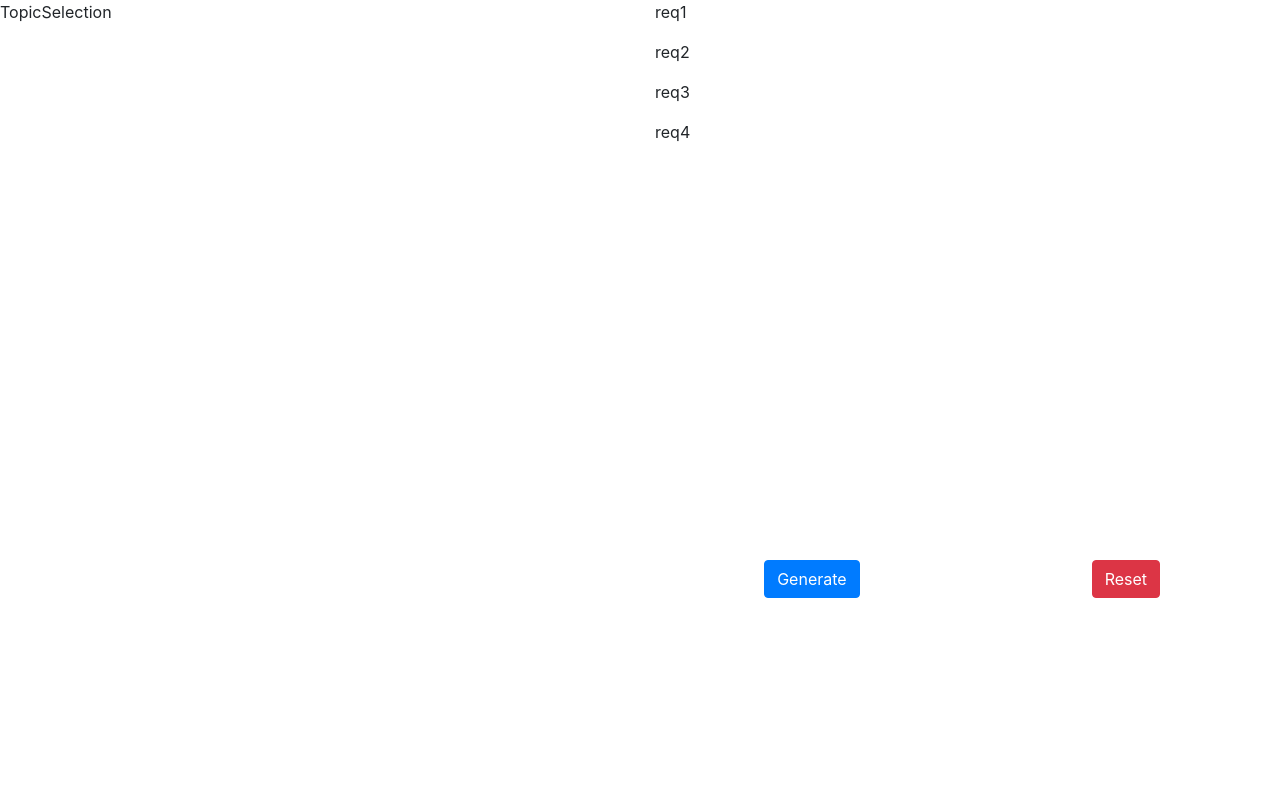
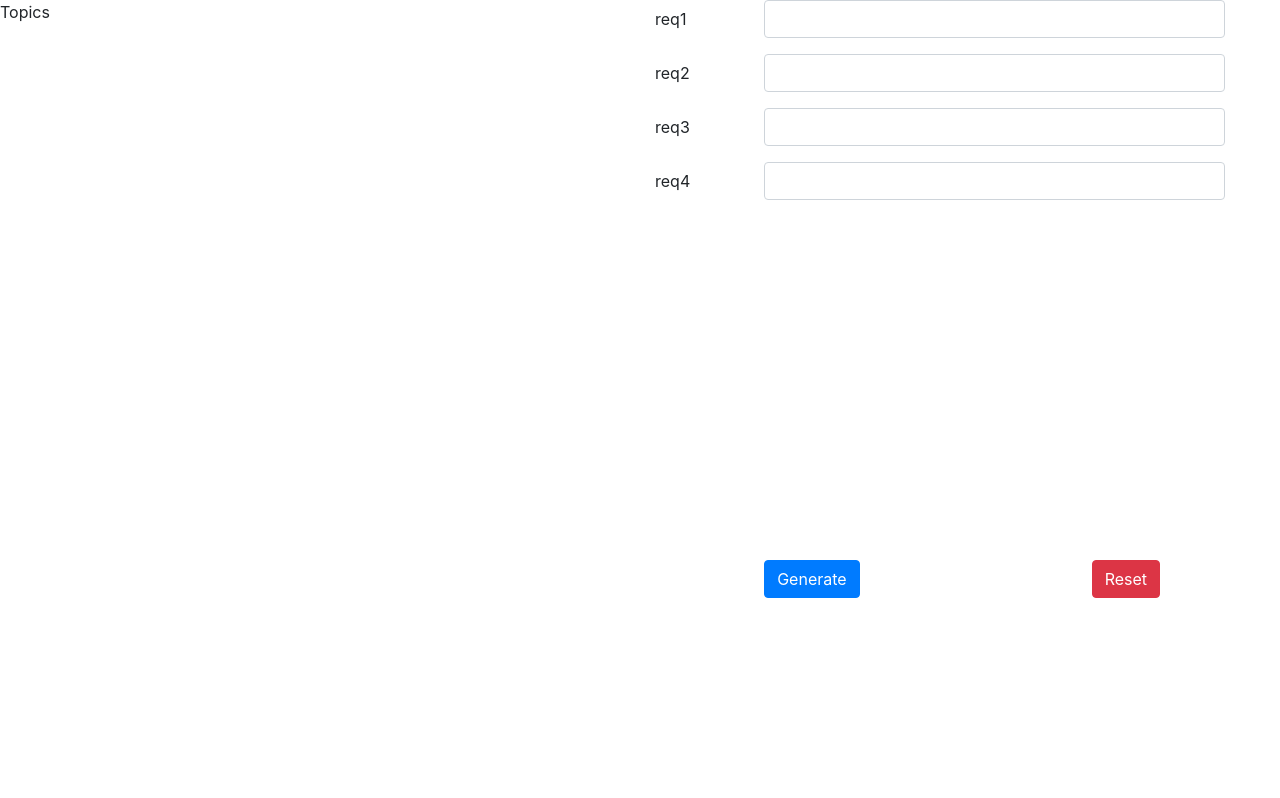
Before and after one commit to emailBuilderDBFU/emailBuilderDBFU.github.io, a React (Create React App) app: page / in a window 1280 px wide. Shown: the top 798 px of the page. Built offline with nearby package versions, Linux system fonts and the light colour scheme.

Commit message:
Requirement Selection now has input textbox.

```diff
--- a/src/components/LeftPane.js
+++ b/src/components/LeftPane.js
@@ -1,12 +1,12 @@
 import React from 'react';
-import {TopicSelection} from './TopicSelection';
+import {Topics} from './Topics';
 
 export class LeftPane extends React.Component {
 
 	render() {
 		return (
 			<div className="LeftPane">
-				<TopicSelection />
+				<Topics />
 			</div>
 		)
 	}
--- a/src/components/RequirementSelection.js
+++ b/src/components/RequirementSelection.js
@@ -1,22 +1,24 @@
 import React from 'react';
+import {Form, Row, Col} from 'react-bootstrap';
 
 export class RequirementSelection extends React.Component {
 
 	render() {
-		let reqs = this.props.availableRequirements.map((req) => (
-			<p key={req.name} onClick={(ev) => this.requirementClicked(req, ev)}>{req.name}</p>
-		));
 		return (
 			<div className="RequirementSelection">
-				{reqs}
+				<Form.Group as={Row} controlId={this.props.requirement.name}>
+					<Form.Label column sm="2">
+						{this.props.requirement.name}
+					</Form.Label>
+					<Col sm="9">
+						<Form.Control type="text" onChange={(ev) => this.valueUpdated(ev)} />
+					</Col>
+				</Form.Group>
 			</div>
 		)
 	}
 
-	requirementClicked(req, ev) {
-		let value = "New Value!";
-		let selection = this.props.topicSelection.copyWithReq(req, value);
-		console.log(selection);
-		this.props.updateTopicSelection(selection);
+	valueUpdated(ev) {
+		this.props.onChange(this.props.requirement, ev.target.value);
 	}
 }
--- /dev/null
+++ b/src/components/Requirements.js
@@ -0,0 +1,26 @@
+import React from 'react';
+import {RequirementSelection} from './RequirementSelection';
+
+export class Requirements extends React.Component {
+
+	render() {
+		let reqs = this.props.topicSelection.requirementSelections.map((reqSel) => (
+			<RequirementSelection
+				key={reqSel.requirement.name}
+				requirement={reqSel.requirement}
+				value={reqSel.value}
+				onChange={(req, value) => this.updateRequirementSelection(req, value)}
+			/>
+		));
+		return (
+			<div className="Requirements">
+				{reqs}
+			</div>
+		)
+	}
+
+	updateRequirementSelection(req, value) {
+		let selection = this.props.topicSelection.copyWithRequirement(req, value);
+		this.props.updateTopicSelection(selection);
+	}
+}
--- a/src/components/RightPane.js
+++ b/src/components/RightPane.js
@@ -1,6 +1,6 @@
 import React from 'react';
 import {Row, Col} from 'react-bootstrap';
-import {RequirementSelection} from './RequirementSelection';
+import {Requirements} from './Requirements';
 import {ButtonInteraction} from './ButtonInteraction';
 
 export class RightPane extends React.Component {
@@ -9,8 +9,7 @@ export class RightPane extends React.Component {
 		return (
 			<div className="RightPane">
 				<Row><Col>
-					<RequirementSelection
-						availableRequirements={[...new Set(this.props.availableTopics.flatMap((topic) => topic.getRequirements()))]}
+					<Requirements
 						topicSelection={this.props.topicSelection}
 						updateTopicSelection={this.props.updateTopicSelection}
 					/>
--- a/src/components/RootComponent.css
+++ b/src/components/RootComponent.css
@@ -7,7 +7,7 @@
 	overflow: scroll;
 }
 
-.TopicSelection {
+.Topics {
 	height: 90vh;
 }
 
@@ -15,7 +15,7 @@
 	height: 90vh;
 }
 
-.RequirementSelection {
+.Requirements {
 	height: 60vh;
 	overflow: scroll;
 }
--- a/src/components/TopicSelection.js
+++ /dev/null
@@ -1,12 +0,0 @@
-import React from 'react';
-
-export class TopicSelection extends React.Component {
-
-	render() {
-		return (
-			<div className="TopicSelection">
-				TopicSelection
-			</div>
-		)
-	}
-}
--- /dev/null
+++ b/src/components/Topics.js
@@ -0,0 +1,12 @@
+import React from 'react';
+
+export class Topics extends React.Component {
+
+	render() {
+		return (
+			<div className="Topics">
+				Topics
+			</div>
+		)
+	}
+}
--- a/src/components/temp-model.js
+++ b/src/components/temp-model.js
@@ -29,7 +29,7 @@ export class TempTopicSelection {
 		this.requirementSelections = requirementSelections;
 	}
 
-	copyWithReq(req, value) {
+	copyWithRequirement(req, value) {
 		let reqSels = this.requirementSelections.map((el) => el.requirement === req ? el.copyWithValue(value) : el);
 		return new TempTopicSelection(this.topics, reqSels);
 	}
```
